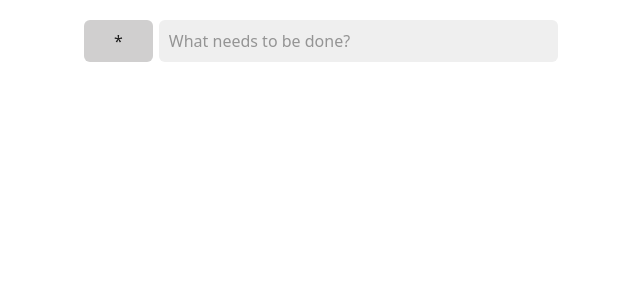
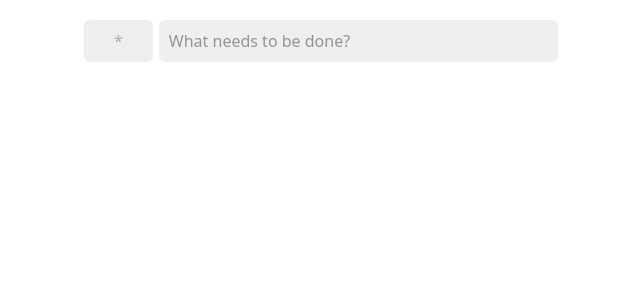
Before and after one commit to jorge8168711/vue-mini-apps, a Vue app: page / in a window 1280 px wide. Shown: the top 300 px of the page, without its empty margins (316-956 px from the left). Built offline with nearby package versions, Linux system fonts and the light colour scheme.

Commit message:
Toggle all functionality

```diff
--- a/src/components/TodoApp/TodoApp.vue
+++ b/src/components/TodoApp/TodoApp.vue
@@ -13,13 +13,30 @@ export default defineComponent({
   },
   data() {
     return {
-      todos: [] as Todo[]
+      todos: [] as Todo[],
+      allCompleted: false
     }
   },
   methods: {
     addTodo(todo: string) {
       const newTodo = new Todo(todo, nanoid())
       this.todos.push(newTodo)
+    },
+    toggleAll() {
+      if (!this.todos.length) return
+
+      const newValue = !this.allCompleted
+      this.allCompleted = newValue
+
+      for (const todo of this.todos) {
+        todo.completed = newValue
+      }
+    }
+  },
+  watch: {
+    todos(_, newSt) {
+      const allIsCompleted = newSt.every((todo: Todo) => todo.completed)
+      this.allCompleted = allIsCompleted
     }
   }
 })
@@ -27,7 +44,7 @@ export default defineComponent({
 
 <template>
   <div class="todolist">
-    <TodoInput @submit="addTodo" />
+    <TodoInput @onSubmit="addTodo" :allCompleted="allCompleted" @onToggle="toggleAll" />
 
     <ul class="todolist-wrapper">
       <TodoItem
--- a/src/components/TodoApp/TodoInput.vue
+++ b/src/components/TodoApp/TodoInput.vue
@@ -2,7 +2,11 @@
 import { defineComponent } from 'vue'
 
 export default defineComponent({
-  emits: ['submit', 'completeAll'],
+  emits: ['onSubmit', 'onToggle'],
+  props: {
+    allCompleted: { type: Boolean, required: false, default: false },
+    onToggle: { type: Function, required: false, default: () => {} }
+  },
   data() {
     return {
       newTodo: ''
@@ -10,7 +14,7 @@ export default defineComponent({
   },
   methods: {
     onSubmit() {
-      this.$emit('submit', this.newTodo)
+      this.$emit('onSubmit', this.newTodo)
       this.newTodo = ''
     }
   }
@@ -19,7 +23,7 @@ export default defineComponent({
 
 <template>
   <form class="form" @submit.prevent="onSubmit">
-    <button @click="$emit('completeAll')" type="button">*</button>
+    <button :class="{ disabled: !allCompleted }" @click="$emit('onToggle')" type="button">*</button>
     <input class="input" v-model="newTodo" type="text" placeholder="What needs to be done?" />
   </form>
 </template>
@@ -32,4 +36,7 @@ export default defineComponent({
 .input {
   width: 100%;
 }
+button.disabled {
+  opacity: 0.35;
+}
 </style>
```
